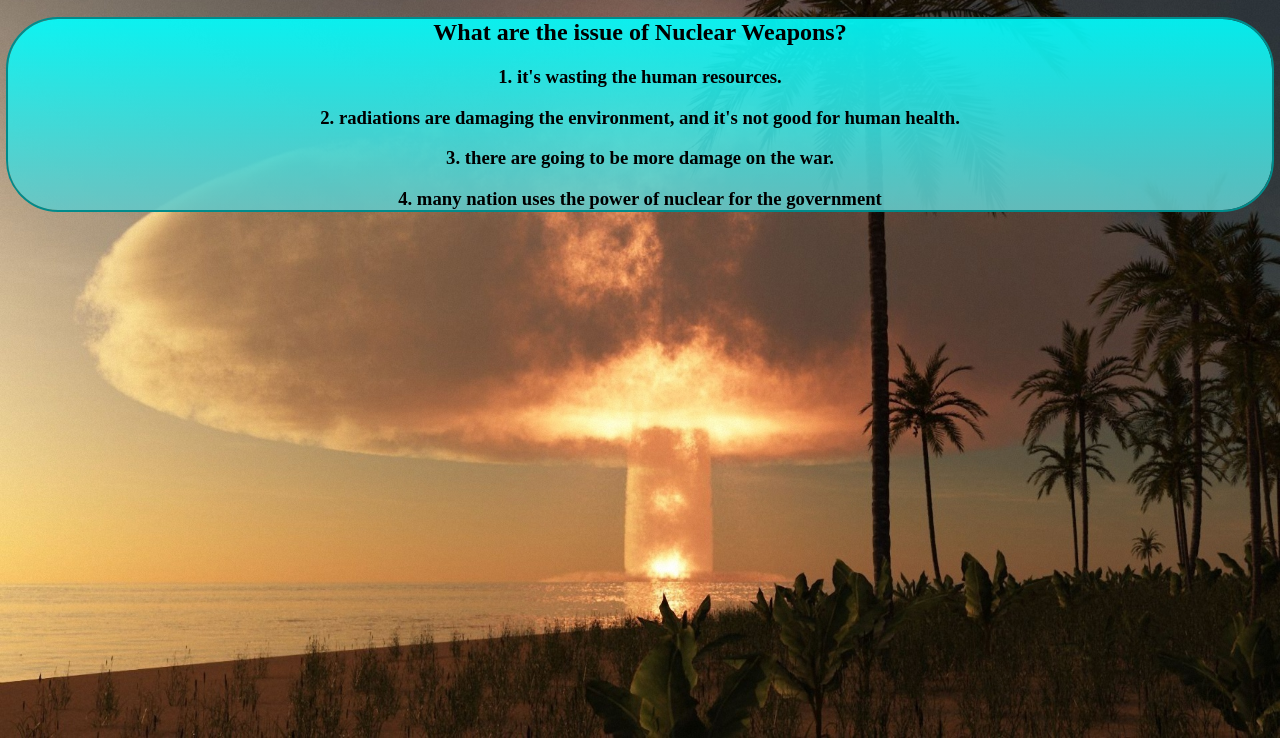
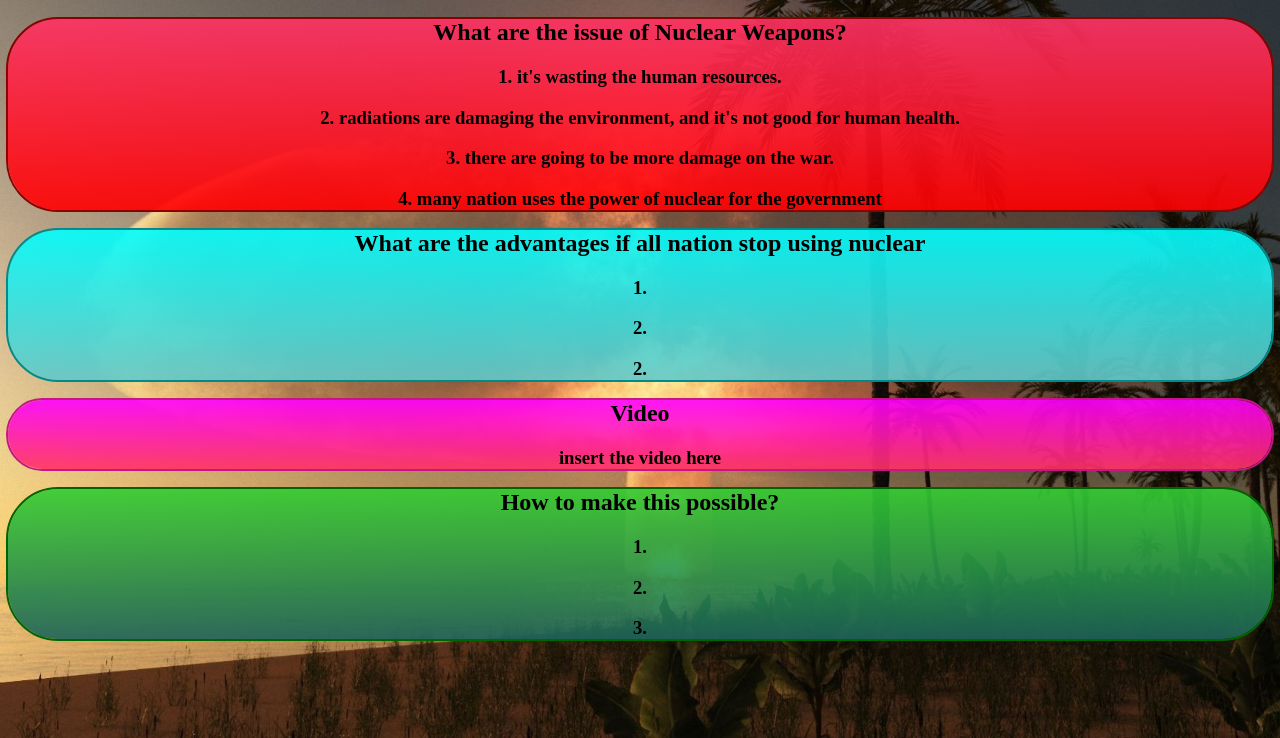
Before and after one commit to TeamSquidTempura/speech-web, a plain HTML site: page index.html in a window 1280 px wide. Shown: the part 62-800 px from the top of the page. Drawn offline with Linux system fonts and the light colour scheme.

Commit message:
Add files via upload

```diff
--- a/index.html
+++ b/index.html
@@ -23,5 +23,21 @@
     <p><h3>3. there are going to be more damage on the war.</h3>
     <p><h3>4. many nation uses the power of nuclear for the government</h3>
 </div>
+<div class="advantage">
+    <h2>What are the advantages if all nation stop using nuclear</h2>
+    <p><h3>1. </h3>
+    <p><h3>2. </h3>
+    <p><h3>2. </h3>
+</div>
+<div class="video">
+    <h2>Video</h2>
+    <h3>insert the video here</h3>
+</div>
+<div class="possible">
+    <h2>How to make this possible?</h2>
+    <p><h3>1. </h3>
+    <p><h3>2. </h3>
+    <p><h3>3. </h3>
+</div>
 </body>
 </html>
--- a/style.css
+++ b/style.css
@@ -14,8 +14,29 @@ body{
 
 .issue{
     text-align: center;
+    background: linear-gradient(to bottom, rgba(255, 50, 100, 90%), rgba(255, 0, 0, 90%));
+    border-radius: 50px;
+    outline: 2px solid darkred;
+    outline-offset: 0;
+}
+.advantage{
+    text-align: center;
     background: linear-gradient(to bottom, rgba(0, 255, 255, 90%), rgba(100, 200, 200, 90%));
     border-radius: 50px;
     outline: 2px solid darkcyan;
     outline-offset: 0;
 }
+.possible{
+    text-align: center;
+    background: linear-gradient(to bottom, rgba(50, 205, 50, 90%), rgba(30,100,90, 90%));
+    border-radius: 50px;
+    outline: 2px solid darkgreen;
+    outline-offset: 0;
+}
+.video{
+    text-align: center;
+    background: linear-gradient(to bottom, rgba(255, 0 , 255, 90%), rgba(255, 50, 100, 90%));
+    border-radius: 50px;
+    outline: 2px solid mediumvioletred;
+    outline-offset: 0;
+}
```
